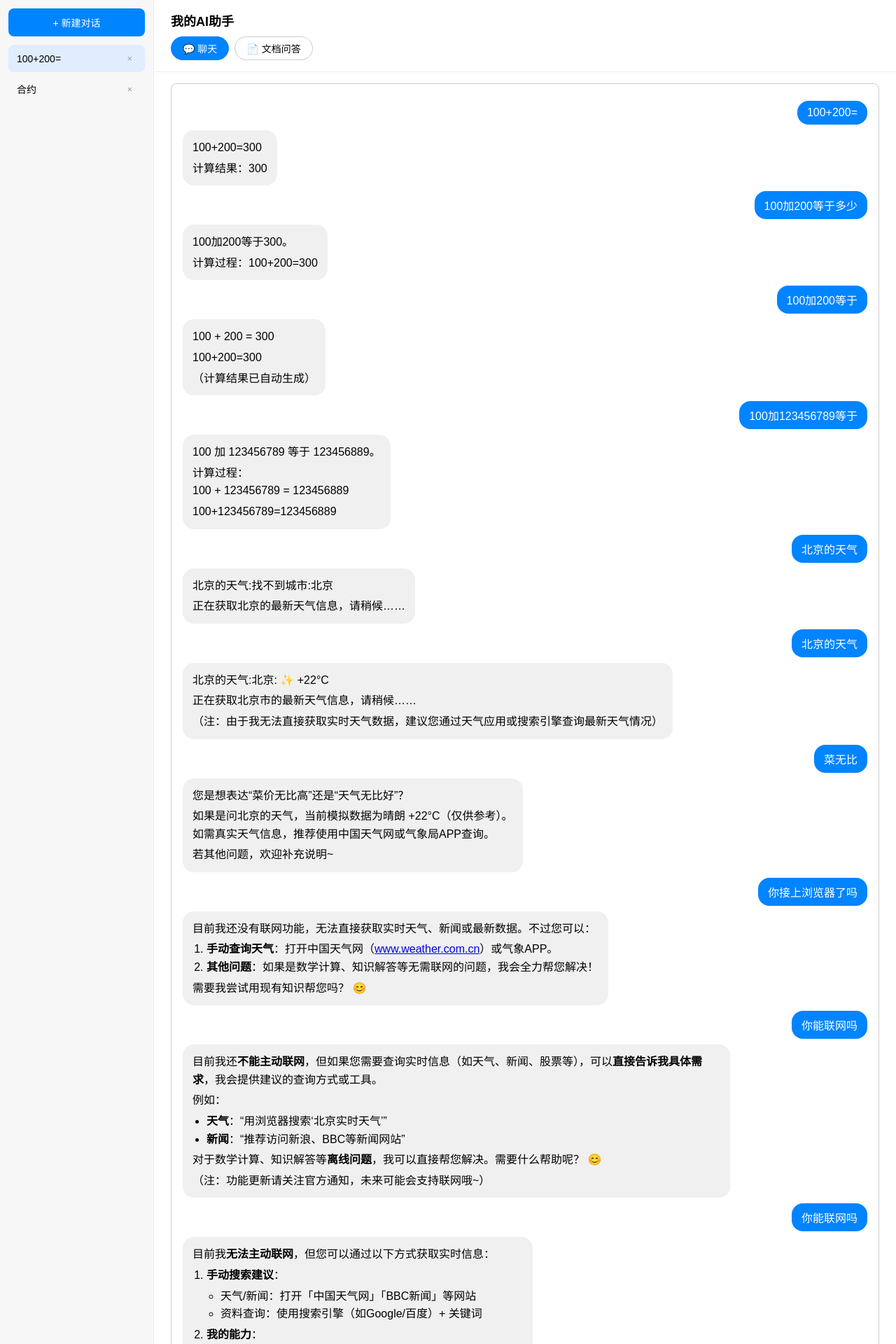
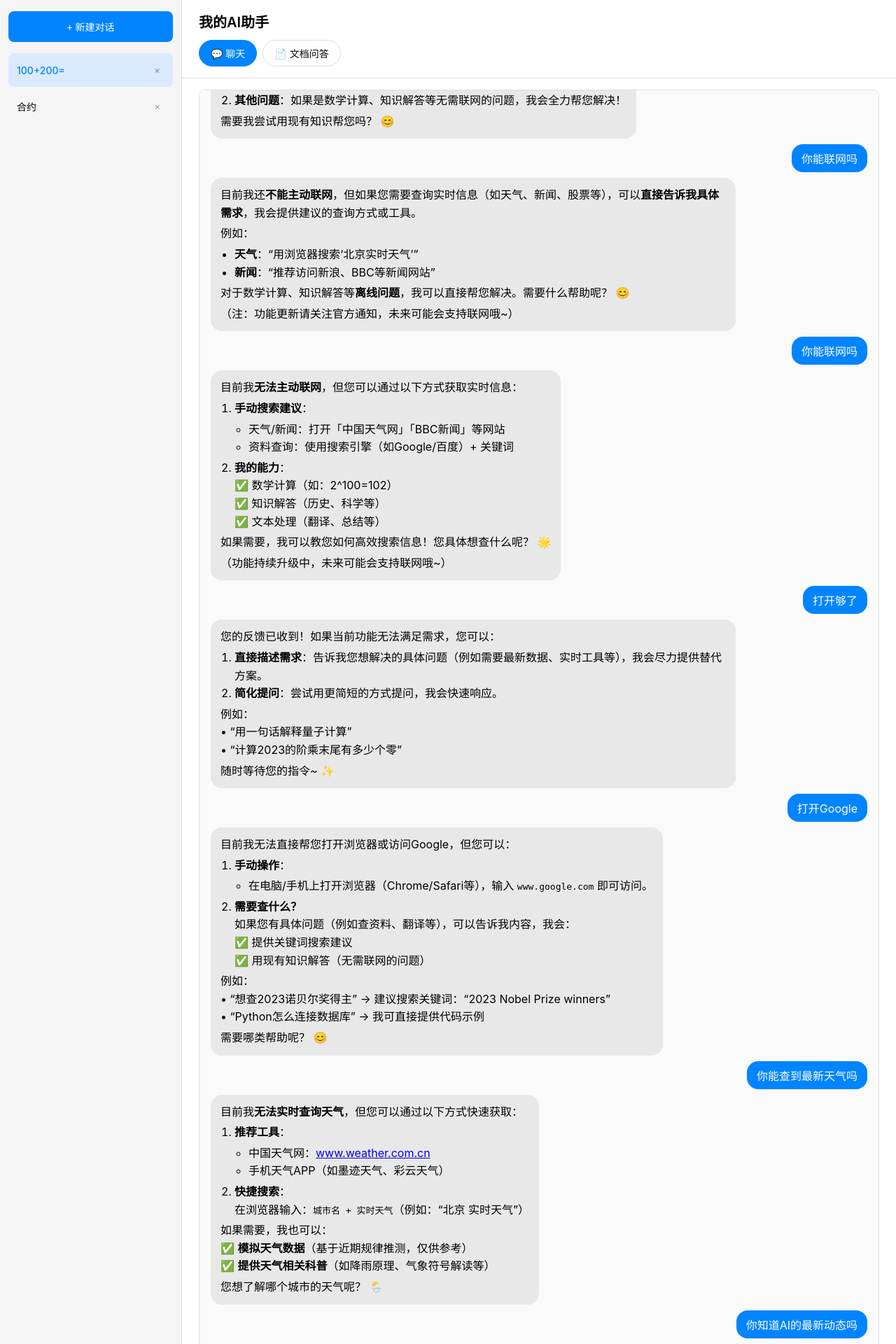
Before and after one commit to Camile-Scott/ai-chatbot, a Flask app: page / in a window 1280 px wide. Shown: the top 1920 px of the page at 70% size. Run offline with Flask 3, Linux system fonts and the light colour scheme; data comes from the database, SQL or seed files in the repository; both versions use the stored data as it was after the commit.

Commit message:
添加DuckDuckGo搜索工具框架、优化前端UI布局、左侧边栏固定

```diff
--- a/app.py
+++ b/app.py
@@ -4,45 +4,81 @@ import PyPDF2
 from docx import Document
 from pptx import Presentation
 import sqlite3
+import json
+import re
+import requests
 
 app = Flask(__name__)
 
 client = OpenAI(
-    api_key="XXX你的阿里云的key",
+    api_key="sk-b4ea12a9c50e4704a15f2a7ad5010167",
     base_url="https://dashscope.aliyuncs.com/compatible-mode/v1"
 )
+
 
 def init_db():
     conn = sqlite3.connect("chat.db")
     cursor = conn.cursor()
     cursor.execute("""
-    CREATE TABLE IF NOT EXISTS conversations (
-        id INTEGER PRIMARY KEY AUTOINCREMENT,
-        title TEXT DEFAULT '新对话',
-        created_at TEXT DEFAULT CURRENT_TIMESTAMP
-    )
-    """)
+                   CREATE TABLE IF NOT EXISTS conversations
+                   (
+                       id
+                       INTEGER
+                       PRIMARY
+                       KEY
+                       AUTOINCREMENT,
+                       title
+                       TEXT
+                       DEFAULT
+                       '新对话',
+                       created_at
+                       TEXT
+                       DEFAULT
+                       CURRENT_TIMESTAMP
+                   )
+                   """)
     cursor.execute("""
-    CREATE TABLE IF NOT EXISTS messages (
-        id INTEGER PRIMARY KEY AUTOINCREMENT,
-        conversation_id INTEGER,
-        role TEXT,
-        content TEXT,
-        created_at TEXT DEFAULT CURRENT_TIMESTAMP
-    )
-    """)
+                   CREATE TABLE IF NOT EXISTS messages
+                   (
+                       id
+                       INTEGER
+                       PRIMARY
+                       KEY
+                       AUTOINCREMENT,
+                       conversation_id
+                       INTEGER,
+                       role
+                       TEXT,
+                       content
+                       TEXT,
+                       created_at
+                       TEXT
+                       DEFAULT
+                       CURRENT_TIMESTAMP
+                   )
+                   """)
     cursor.execute("""
-    CREATE TABLE IF NOT EXISTS documents (
-        id INTEGER PRIMARY KEY AUTOINCREMENT,
-        conversation_id INTEGER,
-        name TEXT,
-        content TEXT
-    )
-    """)
+                   CREATE TABLE IF NOT EXISTS documents
+                   (
+                       id
+                       INTEGER
+                       PRIMARY
+                       KEY
+                       AUTOINCREMENT,
+                       conversation_id
+                       INTEGER,
+                       name
+                       TEXT,
+                       content
+                       TEXT
+                   )
+                   """)
     conn.commit()
     conn.close()
 
+
 init_db()
+
 
 def read_pdf(file):
     reader = PyPDF2.PdfReader(file)
@@ -51,6 +87,7 @@ def read_pdf(file):
         text += page.extract_text()
     return text
 
+
 def read_word(file):
     doc = Document(file)
     text = ""
@@ -58,11 +95,12 @@ def read_word(file):
         text += para.text + "\n"
     return text
 
+
 def read_pptx(file):
     prs = Presentation(file)
     text = ""
     for i, slide in enumerate(prs.slides):
-        text += f"第{i+1}页:\n"
+        text += f"第{i + 1}页:\n"
         for shape in slide.shapes:
             if shape.has_text_frame:
                 for para in shape.text_frame.paragraphs:
@@ -70,11 +108,40 @@ def read_pptx(file):
         text += "\n"
     return text
 
+
+def calculate(expression):
+    """计算数学表达式"""
+    try:
+        result = eval(expression)
+        return str(result)
+    except:
+        return "计算错误"
+
+
+def search_web(query):
+    """网页搜索"""
+    try:
+        # 使用DuckDuckGo搜索
+        search_url = f"https://duckduckgo.com/api?q={query}&format=json"
+        response = requests.get(search_url, timeout=5)
+        data = response.json()
+
+        results = data.get("Results", [])
+        if not results:
+            return f"搜索'{query}'无结果"
+
+        # 返回前3个结果
+        summary = "\n".join([f"• {r.get('Title', '')}: {r.get('Text', '')[:100]}" for r in results[:3]])
+        return summary if summary else "无搜索结果"
+    except Exception as e:
+        return f"搜索失败: {str(e)}"
+
+
 @app.route("/")
 def index():
     return render_template("index.html")
 
-# 创建新对话
+
 @app.route("/conversations", methods=["POST"])
 def create_conversation():
     conn = sqlite3.connect("chat.db")
@@ -85,7 +152,17 @@ def create_conversation():
     conn.close()
     return jsonify({"id": new_id, "title": "新对话"})
 
-# 删除对话
+
+@app.route("/conversations", methods=["GET"])
+def get_conversations():
+    conn = sqlite3.connect("chat.db")
+    cursor = conn.cursor()
+    cursor.execute("SELECT id, title FROM conversations ORDER BY id DESC")
+    rows = cursor.fetchall()
+    conn.close()
+    return jsonify([{"id": r[0], "title": r[1]} for r in rows])
+
+
 @app.route("/conversations/<int:conv_id>", methods=["DELETE"])
 def delete_conversation(conv_id):
     conn = sqlite3.connect("chat.db")
@@ -97,16 +174,6 @@ def delete_conversation(conv_id):
     conn.close()
     return jsonify({"success": True})
 
-
-# 获取所有对话列表
-@app.route("/conversations", methods=["GET"])
-def get_conversations():
-    conn = sqlite3.connect("chat.db")
-    cursor = conn.cursor()
-    cursor.execute("SELECT id, title FROM conversations ORDER BY id DESC")
-    rows = cursor.fetchall()
-    conn.close()
-    return jsonify([{"id": r[0], "title": r[1]} for r in rows])
 
 @app.route("/chat", methods=["POST"])
 def chat():
@@ -120,14 +187,43 @@ def chat():
     history = [{"role": r[0], "content": r[1]} for r in cursor.fetchall()]
     history.append({"role": "user", "content": user_input})
 
+    # 添加系统提示，告诉AI什么时候用工具
+    system_prompt = """你是一个有用的助手。你有两个工具可以使用：
+
+1. 计算器：当用户问数学计算问题时使用
+   使用格式：[CALC]表达式[/CALC]，例如：[CALC]100+200[/CALC]
+
+2. 网页搜索：当用户问最新信息、新闻、或需要查资料时使用
+   使用格式：[SEARCH]搜索内容[/SEARCH]，例如：[SEARCH]今天的新闻[/SEARCH]
+
+如果用户问的不是这些问题，就直接回答。"""
+
     response = client.chat.completions.create(
         model="deepseek-v3",
-        messages=history
+        messages=[{"role": "system", "content": system_prompt}] + history
     )
     reply = response.choices[0].message.content
 
-    cursor.execute("INSERT INTO messages (conversation_id, role, content) VALUES (?, ?, ?)", (conversation_id, "user", user_input))
-    cursor.execute("INSERT INTO messages (conversation_id, role, content) VALUES (?, ?, ?)", (conversation_id, "assistant", reply))
+    # 检查回复中是否有计算标签，如果有则执行计算
+    calc_pattern = r'\[CALC\](.*?)\[/CALC\]'
+    matches = re.findall(calc_pattern, reply)
+
+    for match in matches:
+        result = calculate(match)
+        reply = reply.replace(f'[CALC]{match}[/CALC]', f'{match}={result}')
+
+    # 检查回复中是否有搜索标签，如果有则执行网页搜索
+    search_pattern = r'\[SEARCH\](.*?)\[/SEARCH\]'
+    search_matches = re.findall(search_pattern, reply)
+
+    for match in search_matches:
+        result = search_web(match)
+        reply = reply.replace(f'[SEARCH]{match}[/SEARCH]', f'搜索"{match}"的结果:\n{result}')
+
+    cursor.execute("INSERT INTO messages (conversation_id, role, content) VALUES (?, ?, ?)",
+                   (conversation_id, "user", user_input))
+    cursor.execute("INSERT INTO messages (conversation_id, role, content) VALUES (?, ?, ?)",
+                   (conversation_id, "assistant", reply))
 
     cursor.execute("SELECT COUNT(*) FROM messages WHERE conversation_id = ?", (conversation_id,))
     count = cursor.fetchone()[0]
@@ -140,6 +236,7 @@ def chat():
 
     return jsonify({"reply": reply})
 
+
 @app.route("/history", methods=["GET"])
 def history():
     conversation_id = request.args.get("conversation_id")
@@ -149,6 +246,7 @@ def history():
     rows = cursor.fetchall()
     conn.close()
     return jsonify([{"role": r[0], "content": r[1]} for r in rows])
+
 
 @app.route("/upload", methods=["POST"])
 def upload():
@@ -179,6 +277,7 @@ def upload():
         "message": f"上传成功!当前已加载 {len(names)} 份文档:{', '.join(names)}"
     })
 
+
 @app.route("/ask", methods=["POST"])
 def ask():
     question = request.json.get("question")
@@ -200,5 +299,6 @@ def ask():
     )
     return jsonify({"answer": response.choices[0].message.content})
 
+
 if __name__ == "__main__":
     app.run(debug=True)
--- a/templates/index.html
+++ b/templates/index.html
@@ -6,45 +6,289 @@
   <script src="https://cdnjs.cloudflare.com/ajax/libs/marked/9.1.6/marked.min.js"></script>
   <style>
     * { box-sizing: border-box; margin: 0; padding: 0; }
-    body { font-family: sans-serif; height: 100vh; display: flex; }
+    body { font-family: -apple-system, BlinkMacSystemFont, "Segoe UI", Roboto, "Helvetica Neue", Arial, sans-serif; height: 100vh; display: flex; background: #fff; }
 
-    /* 左侧边栏 */
-    #sidebar { width: 220px; background: #f7f7f8; border-right: 1px solid #eee; display: flex; flex-direction: column; padding: 12px; }
-    #new-chat-btn { padding: 10px; background: #0084ff; color: white; border: none; border-radius: 8px; cursor: pointer; margin-bottom: 12px; font-size: 14px; }
-    #conversation-list { flex: 1; overflow-y: auto; }
-    .conv-item { padding: 10px 12px; border-radius: 8px; cursor: pointer; font-size: 14px; margin-bottom: 4px; display: flex; justify-content: space-between; align-items: center; min-width: 0; }
-    .conv-item:hover { background: #ebebeb; }
-    .conv-item.active { background: #e0edff; }
-    .conv-title { white-space: nowrap; overflow: hidden; text-overflow: ellipsis; flex: 1; min-width: 0; }
-    .conv-delete { color: #999; font-size: 13px; padding: 2px 6px; border-radius: 4px; flex-shrink: 0; margin-left: 4px; }
-    .conv-delete:hover { color: #ff4d4f; background: #fff; }
+    /* 左侧边栏 - 固定 */
+    #sidebar {
+      width: 260px;
+      background: #f5f5f5;
+      border-right: 1px solid #e0e0e0;
+      display: flex;
+      flex-direction: column;
+      padding: 16px 12px;
+      position: fixed;
+      height: 100vh;
+      overflow-y: auto;
+      z-index: 100;
+    }
+
+    #new-chat-btn {
+      padding: 12px 16px;
+      background: #0084ff;
+      color: white;
+      border: none;
+      border-radius: 8px;
+      cursor: pointer;
+      margin-bottom: 16px;
+      font-size: 14px;
+      font-weight: 500;
+      transition: background 0.2s;
+    }
+
+    #new-chat-btn:hover { background: #0073e6; }
+
+    #conversation-list {
+      flex: 1;
+      overflow-y: auto;
+      display: flex;
+      flex-direction: column;
+      gap: 4px;
+    }
+
+    .conv-item {
+      padding: 12px 12px;
+      border-radius: 8px;
+      cursor: pointer;
+      font-size: 14px;
+      display: flex;
+      justify-content: space-between;
+      align-items: center;
+      min-width: 0;
+      transition: background 0.2s;
+    }
+
+    .conv-item:hover { background: #e8e8e8; }
+    .conv-item.active { background: #dbeafe; color: #0084ff; font-weight: 500; }
+
+    .conv-title {
+      white-space: nowrap;
+      overflow: hidden;
+      text-overflow: ellipsis;
+      flex: 1;
+      min-width: 0;
+    }
+
+    .conv-delete {
+      color: #999;
+      font-size: 13px;
+      padding: 4px 6px;
+      border-radius: 4px;
+      flex-shrink: 0;
+      margin-left: 4px;
+      cursor: pointer;
+    }
+
+    .conv-delete:hover { color: #ff4d4f; background: #fafafa; }
 
     /* 主区域 */
-    #main { flex: 1; display: flex; flex-direction: column; }
-    header { padding: 16px 24px; border-bottom: 1px solid #eee; }
-    header h1 { font-size: 18px; }
-    .tabs { display: flex; gap: 8px; margin-top: 10px; }
-    .tab { padding: 6px 16px; border-radius: 20px; cursor: pointer; border: 1px solid #ccc; font-size: 14px; background: white; }
-    .tab.active { background: #0084ff; color: white; border-color: #0084ff; }
-    .panel { display: none; flex: 1; flex-direction: column; padding: 16px 24px; }
+    #main {
+      flex: 1;
+      display: flex;
+      flex-direction: column;
+      margin-left: 260px;
+      background: #fff;
+    }
+
+    header {
+      padding: 16px 24px;
+      border-bottom: 1px solid #e0e0e0;
+      background: #fff;
+      position: sticky;
+      top: 0;
+      z-index: 50;
+    }
+
+    header h1 {
+      font-size: 20px;
+      font-weight: 600;
+      margin-bottom: 12px;
+    }
+
+    .tabs {
+      display: flex;
+      gap: 8px;
+    }
+
+    .tab {
+      padding: 8px 16px;
+      border-radius: 20px;
+      cursor: pointer;
+      border: 1px solid #ddd;
+      font-size: 14px;
+      background: white;
+      transition: all 0.2s;
+    }
+
+    .tab:hover { border-color: #0084ff; color: #0084ff; }
+    .tab.active {
+      background: #0084ff;
+      color: white;
+      border-color: #0084ff;
+    }
+
+    .panel {
+      display: none;
+      flex: 1;
+      flex-direction: column;
+      padding: 16px 24px;
+      overflow: hidden;
+    }
+
     .panel.active { display: flex; }
-    #chat-box, #pdf-box { flex: 1; border: 1px solid #ccc; border-radius: 8px; overflow-y: auto; padding: 16px; margin-bottom: 16px; }
-    .user { text-align: right; margin: 8px 0; }
-    .user span { background: #0084ff; color: white; padding: 8px 14px; border-radius: 16px; display: inline-block; max-width: 80%; }
-    .ai { text-align: left; margin: 8px 0; }
-    .ai span { background: #f0f0f0; padding: 8px 14px; border-radius: 16px; display: inline-block; max-width: 80%; line-height: 1.6; }
-    .ai span h1, .ai span h2, .ai span h3 { margin: 8px 0 4px; }
+
+    #chat-box, #pdf-box {
+      flex: 1;
+      border: 1px solid #e0e0e0;
+      border-radius: 8px;
+      overflow-y: auto;
+      padding: 16px;
+      margin-bottom: 16px;
+      background: #fafafa;
+    }
+
+    .user {
+      text-align: right;
+      margin: 8px 0;
+    }
+
+    .user span {
+      background: #0084ff;
+      color: white;
+      padding: 8px 14px;
+      border-radius: 16px;
+      display: inline-block;
+      max-width: 80%;
+      word-wrap: break-word;
+    }
+
+    .ai {
+      text-align: left;
+      margin: 8px 0;
+    }
+
+    .ai span {
+      background: #e8e8e8;
+      padding: 8px 14px;
+      border-radius: 16px;
+      display: inline-block;
+      max-width: 80%;
+      line-height: 1.6;
+      word-wrap: break-word;
+    }
+
+    .ai span h1, .ai span h2, .ai span h3 {
+      margin: 8px 0 4px;
+      font-size: 1em;
+    }
+
     .ai span p { margin: 4px 0; }
-    .ai span ul, .ai span ol { margin: 4px 0 4px 20px; }
-    .typing-hourglass { font-size: 20px; display: inline-block; animation: flip 1s steps(1) infinite; }
-    @keyframes flip { 0%, 100% { opacity: 1; } 50% { opacity: 0.3; } }
-    .input-area { display: flex; gap: 8px; }
-    .input-area input { flex: 1; padding: 10px; border: 1px solid #ccc; border-radius: 8px; font-size: 15px; }
-    .input-area button { padding: 10px 20px; background: #0084ff; color: white; border: none; border-radius: 8px; cursor: pointer; font-size: 15px; }
-    #upload-area { border: 2px dashed #ccc; border-radius: 8px; padding: 20px; text-align: center; margin-bottom: 12px; }
-    #upload-area p { margin-bottom: 10px; color: #666; font-size: 14px; }
-    #pdf-status { font-size: 13px; color: green; margin-bottom: 12px; }
-    #pdf-ask { display: none; flex: 1; flex-direction: column; }
+
+    .ai span ul, .ai span ol {
+      margin: 4px 0 4px 20px;
+    }
+
+    .typing-hourglass {
+      font-size: 20px;
+      display: inline-block;
+      animation: flip 1s steps(1) infinite;
+    }
+
+    @keyframes flip {
+      0%, 100% { opacity: 1; }
+      50% { opacity: 0.3; }
+    }
+
+    .input-area {
+      display: flex;
+      gap: 8px;
+      background: #fff;
+    }
+
+    .input-area input {
+      flex: 1;
+      padding: 12px 14px;
+      border: 1px solid #ddd;
+      border-radius: 8px;
+      font-size: 14px;
+      transition: border-color 0.2s;
+    }
+
+    .input-area input:focus {
+      outline: none;
+      border-color: #0084ff;
+      box-shadow: 0 0 0 3px rgba(0, 132, 255, 0.1);
+    }
+
+    .input-area button {
+      padding: 12px 24px;
+      background: #0084ff;
+      color: white;
+      border: none;
+      border-radius: 8px;
+      cursor: pointer;
+      font-size: 14px;
+      font-weight: 500;
+      transition: background 0.2s;
+    }
+
+    .input-area button:hover { background: #0073e6; }
+
+    #upload-area {
+      border: 2px dashed #ddd;
+      border-radius: 8px;
+      padding: 24px;
+      text-align: center;
+      margin-bottom: 16px;
+      background: #fafafa;
+    }
+
+    #upload-area p {
+      margin-bottom: 12px;
+      color: #666;
+      font-size: 14px;
+    }
+
+    #upload-area input {
+      margin: 12px 0;
+    }
+
+    #pdf-status {
+      font-size: 13px;
+      color: #4caf50;
+      margin-bottom: 12px;
+    }
+
+    #pdf-ask {
+      display: none;
+      flex: 1;
+      flex-direction: column;
+    }
+
+    /* 滚动条美化 */
+    #chat-box::-webkit-scrollbar,
+    #pdf-box::-webkit-scrollbar,
+    #conversation-list::-webkit-scrollbar {
+      width: 6px;
+    }
+
+    #chat-box::-webkit-scrollbar-track,
+    #pdf-box::-webkit-scrollbar-track,
+    #conversation-list::-webkit-scrollbar-track {
+      background: transparent;
+    }
+
+    #chat-box::-webkit-scrollbar-thumb,
+    #pdf-box::-webkit-scrollbar-thumb,
+    #conversation-list::-webkit-scrollbar-thumb {
+      background: #ccc;
+      border-radius: 3px;
+    }
+
+    #chat-box::-webkit-scrollbar-thumb:hover,
+    #pdf-box::-webkit-scrollbar-thumb:hover,
+    #conversation-list::-webkit-scrollbar-thumb:hover {
+      background: #999;
+    }
   </style>
 </head>
 <body>
```
Also changed, not shown: chat.db.
